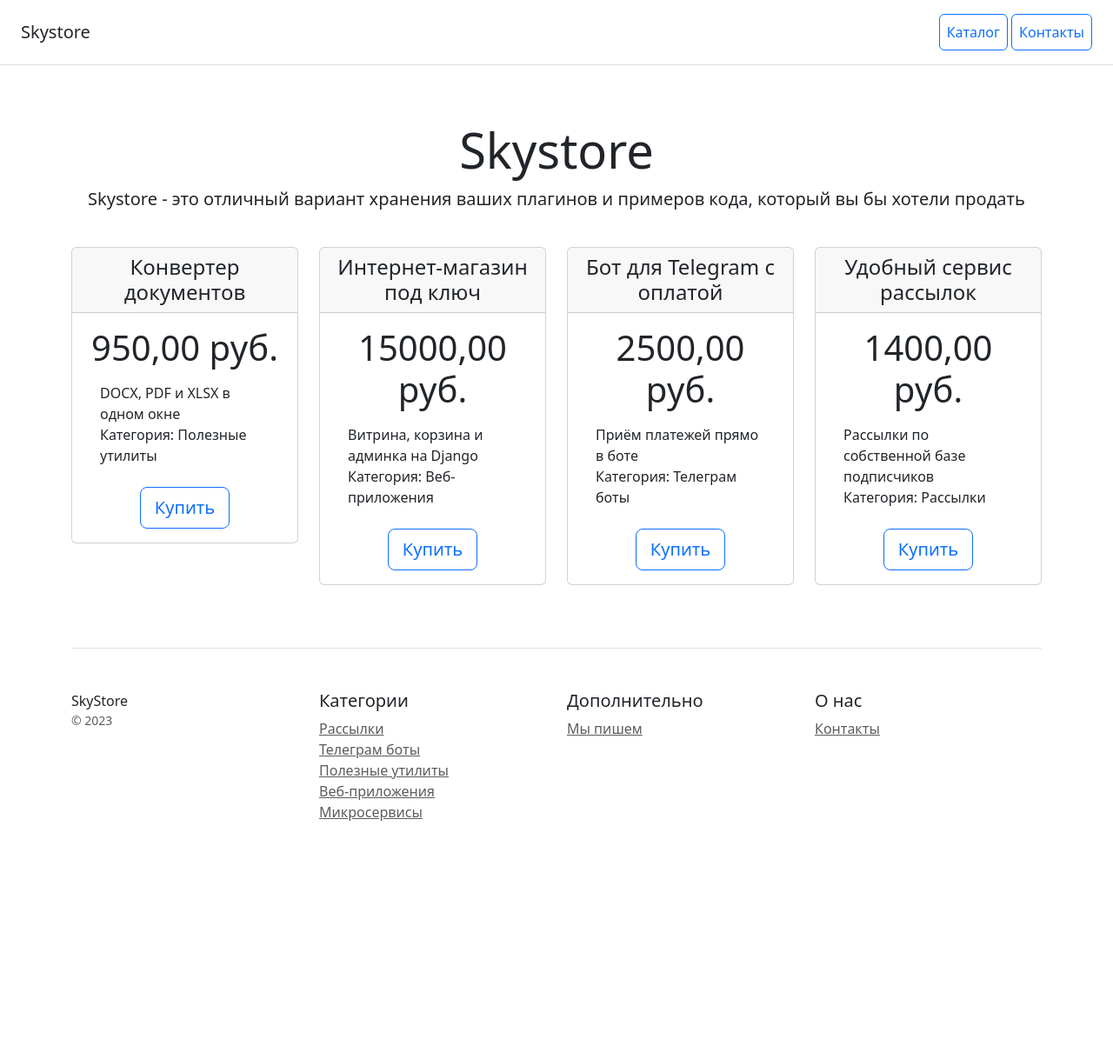
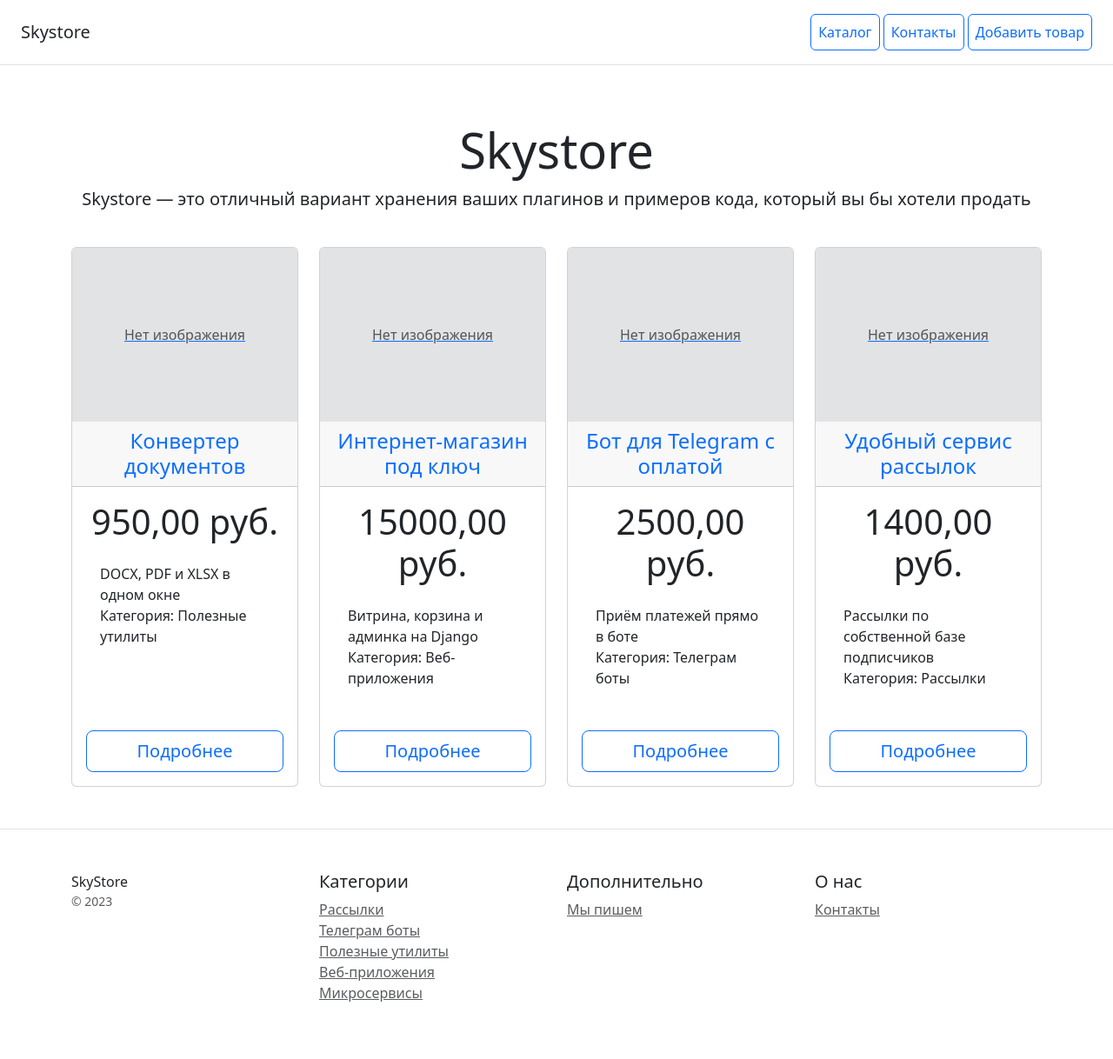
Before and after one commit to AlexandrNihsemes/Online-store, a Django app: page / in a window 1280 px wide. Shown: the whole page at 87% size. Before the commit the page ends 944 px from the top, so only its background shows below. Run offline with Django 5.2, Linux system fonts and the light colour scheme; data comes from the database, SQL or seed files in the repository.

Commit message:
feat: add product detail page, base template and product form

```diff
--- /dev/null
+++ b/catalog/templates/base.html
@@ -0,0 +1,76 @@
+{% load static %}
+<!doctype html>
+<html lang="ru">
+<head>
+    <meta charset="utf-8">
+    <meta name="viewport" content="width=device-width, initial-scale=1">
+    <title>{% block title %}Skystore{% endblock %}</title>
+    <link href="https://cdn.jsdelivr.net/npm/bootstrap@5.3.3/dist/css/bootstrap.min.css" rel="stylesheet">
+    <style>
+        .product-card-img {
+            height: 200px;
+            object-fit: cover;
+        }
+
+        .product-detail-img {
+            max-height: 420px;
+            object-fit: contain;
+        }
+    </style>
+    {% block styles %}{% endblock %}
+</head>
+<body class="d-flex flex-column min-vh-100">
+<header>
+    {% include "menu.html" %}
+</header>
+
+<main class="flex-grow-1">
+    <div class="container">
+        {% if messages %}
+            {% for message in messages %}
+                <div class="alert alert-{{ message.tags|default:'info' }} alert-dismissible fade show" role="alert">
+                    {{ message }}
+                    <button type="button" class="btn-close" data-bs-dismiss="alert" aria-label="Закрыть"></button>
+                </div>
+            {% endfor %}
+        {% endif %}
+    </div>
+    {% block content %}{% endblock %}
+</main>
+
+<footer class="pt-4 my-md-5 pt-md-5 border-top">
+    <div class="container">
+        <div class="row">
+            <div class="col-12 col-md">
+                SkyStore
+                <small class="d-block mb-3 text-muted">&copy; 2023</small>
+            </div>
+            <div class="col-6 col-md">
+                <h5>Категории</h5>
+                <ul class="list-unstyled text-small">
+                    <li><a class="text-muted" href="#">Рассылки</a></li>
+                    <li><a class="text-muted" href="#">Телеграм боты</a></li>
+                    <li><a class="text-muted" href="#">Полезные утилиты</a></li>
+                    <li><a class="text-muted" href="#">Веб-приложения</a></li>
+                    <li><a class="text-muted" href="#">Микросервисы</a></li>
+                </ul>
+            </div>
+            <div class="col-6 col-md">
+                <h5>Дополнительно</h5>
+                <ul class="list-unstyled text-small">
+                    <li><a class="text-muted" href="#">Мы пишем</a></li>
+                </ul>
+            </div>
+            <div class="col-6 col-md">
+                <h5>О нас</h5>
+                <ul class="list-unstyled text-small">
+                    <li><a class="text-muted" href="{% url 'contacts' %}">Контакты</a></li>
+                </ul>
+            </div>
+        </div>
+    </div>
+</footer>
+
+<script src="https://cdn.jsdelivr.net/npm/bootstrap@5.3.3/dist/js/bootstrap.bundle.min.js"></script>
+</body>
+</html>
--- a/catalog/templates/home.html
+++ b/catalog/templates/home.html
@@ -1,83 +1,83 @@
-<!doctype html>
-<html lang="ru">
-<head>
-    <meta charset="utf-8">
-    <meta name="viewport" content="width=device-width, initial-scale=1">
-    <title>Skystore</title>
-    <link href="https://cdn.jsdelivr.net/npm/bootstrap@5.3.3/dist/css/bootstrap.min.css" rel="stylesheet">
-</head>
-<body>
-<div class="d-flex flex-column flex-md-row align-items-center p-3 px-md-4 mb-3 bg-white border-bottom box-shadow">
-    <h5 class="my-0 me-md-auto font-weight-normal">Skystore</h5>
-    <nav class="ms-5">
-        <a class="p-2 btn btn-outline-primary" href="/">Каталог</a>
-        <a class="p-2 btn btn-outline-primary" href="/contacts/">Контакты</a>
-    </nav>
-</div>
+{% extends "base.html" %}
 
+{% block title %}Skystore — каталог{% endblock %}
+
+{% block content %}
 <div class="pricing-header px-3 py-3 pt-md-5 pb-md-4 mx-auto text-center">
     <h1 class="display-4">Skystore</h1>
-    <p class="lead">Skystore - это отличный вариант хранения ваших плагинов и примеров кода, который вы бы хотели
+    <p class="lead">Skystore — это отличный вариант хранения ваших плагинов и примеров кода, который вы бы хотели
         продать</p>
 </div>
 
 <div class="container">
     <div class="row text-center">
         {% for product in products %}
-        <div class="col-3">
-            <div class="card mb-4 box-shadow">
+        <div class="col-12 col-sm-6 col-lg-3">
+            <div class="card mb-4 box-shadow h-100">
+                <a href="{% url 'product_detail' product.pk %}">
+                    {% if product.image %}
+                        <img src="{{ product.image.url }}" class="card-img-top product-card-img" alt="{{ product.name }}">
+                    {% else %}
+                        <div class="card-img-top product-card-img bg-secondary-subtle d-flex align-items-center justify-content-center text-muted">
+                            Нет изображения
+                        </div>
+                    {% endif %}
+                </a>
                 <div class="card-header">
-                    <h4 class="my-0 font-weight-normal">{{ product.name }}</h4>
+                    <h4 class="my-0 font-weight-normal">
+                        <a class="text-decoration-none" href="{% url 'product_detail' product.pk %}">{{ product.name }}</a>
+                    </h4>
                 </div>
-                <div class="card-body">
+                <div class="card-body d-flex flex-column">
                     <h1 class="card-title pricing-card-title">{{ product.price }} руб.</h1>
                     <ul class="list-unstyled mt-3 mb-4 text-start m-3">
-                        <li>{{ product.description|truncatechars:80 }}</li>
+                        <li>{{ product.description|truncatechars:100 }}</li>
                         <li>Категория: {{ product.category.name }}</li>
                     </ul>
-                    <button type="button" class="btn btn-lg btn-block btn-outline-primary">Купить</button>
+                    <a href="{% url 'product_detail' product.pk %}" class="btn btn-lg btn-block btn-outline-primary mt-auto">
+                        Подробнее
+                    </a>
                 </div>
             </div>
         </div>
         {% empty %}
         <div class="col-12">
-            <p class="lead">Пока нет ни одного продукта. Запустите команду <code>python manage.py load_test_data</code>.</p>
+            <p class="lead">Пока нет ни одного продукта. Добавьте его на странице
+                <a href="{% url 'product_add' %}">«Добавить товар»</a>.</p>
         </div>
         {% endfor %}
     </div>
 
-    <footer class="pt-4 my-md-5 pt-md-5 border-top">
-        <div class="row">
-            <div class="col-12 col-md">
-                SkyStore
-                <small class="d-block mb-3 text-muted">&copy; 2023</small>
-            </div>
-            <div class="col-6 col-md">
-                <h5>Категории</h5>
-                <ul class="list-unstyled text-small">
-                    <li><a class="text-muted" href="#">Рассылки</a></li>
-                    <li><a class="text-muted" href="#">Телеграм боты</a></li>
-                    <li><a class="text-muted" href="#">Полезные утилиты</a></li>
-                    <li><a class="text-muted" href="#">Веб-приложения</a></li>
-                    <li><a class="text-muted" href="#">Микросервисы</a></li>
-                </ul>
-            </div>
-            <div class="col-6 col-md">
-                <h5>Дополнительно</h5>
-                <ul class="list-unstyled text-small">
-                    <li><a class="text-muted" href="#">Мы пишем</a></li>
-                </ul>
-            </div>
-            <div class="col-6 col-md">
-                <h5>О нас</h5>
-                <ul class="list-unstyled text-small">
-                    <li><a class="text-muted" href="/contacts/">Контакты</a></li>
-                </ul>
-            </div>
-        </div>
-    </footer>
+    {% if page_obj.paginator.num_pages > 1 %}
+    <nav aria-label="Постраничная навигация по каталогу">
+        <ul class="pagination justify-content-center">
+            {% if page_obj.has_previous %}
+                <li class="page-item">
+                    <a class="page-link" href="?page={{ page_obj.previous_page_number }}">Назад</a>
+                </li>
+            {% else %}
+                <li class="page-item disabled">
+                    <span class="page-link">Назад</span>
+                </li>
+            {% endif %}
+
+            {% for page_number in page_obj.paginator.page_range %}
+                <li class="page-item {% if page_number == page_obj.number %}active{% endif %}">
+                    <a class="page-link" href="?page={{ page_number }}">{{ page_number }}</a>
+                </li>
+            {% endfor %}
+
+            {% if page_obj.has_next %}
+                <li class="page-item">
+                    <a class="page-link" href="?page={{ page_obj.next_page_number }}">Вперёд</a>
+                </li>
+            {% else %}
+                <li class="page-item disabled">
+                    <span class="page-link">Вперёд</span>
+                </li>
+            {% endif %}
+        </ul>
+    </nav>
+    {% endif %}
 </div>
-
-<script src="https://cdn.jsdelivr.net/npm/bootstrap@5.3.3/dist/js/bootstrap.bundle.min.js"></script>
-</body>
-</html>
+{% endblock %}
--- /dev/null
+++ b/catalog/templates/menu.html
@@ -0,0 +1,10 @@
+<div class="d-flex flex-column flex-md-row align-items-center p-3 px-md-4 mb-3 bg-white border-bottom box-shadow">
+    <h5 class="my-0 me-md-auto font-weight-normal">
+        <a class="text-decoration-none text-dark" href="{% url 'home' %}">Skystore</a>
+    </h5>
+    <nav class="ms-5">
+        <a class="p-2 btn btn-outline-primary" href="{% url 'home' %}">Каталог</a>
+        <a class="p-2 btn btn-outline-primary" href="{% url 'contacts' %}">Контакты</a>
+        <a class="p-2 btn btn-outline-primary" href="{% url 'product_add' %}">Добавить товар</a>
+    </nav>
+</div>
--- a/catalog/urls.py
+++ b/catalog/urls.py
@@ -8,4 +8,8 @@ urlpatterns = [
     path("home/", views.home, name="home"),
     # Страница контактов
     path("contacts/", views.contacts, name="contacts"),
+    # Добавление товара (должно быть выше маршрута с <int:pk>)
+    path("products/add/", views.product_add, name="product_add"),
+    # Страница товара
+    path("products/<int:pk>/", views.product_detail, name="product_detail"),
 ]
--- a/catalog/views.py
+++ b/catalog/views.py
@@ -1,20 +1,41 @@
-from django.shortcuts import render
+from django.contrib import messages
+from django.core.paginator import Paginator
+from django.shortcuts import get_object_or_404, redirect, render
 
+from .forms import ProductForm
 from .models import Contact, Product
+
+PRODUCTS_PER_PAGE = 6
 
 
 def home(request):
-    """
-    Контроллер главной страницы.
-    Выводит последние 5 созданных продуктов — в консоль и на страницу.
-    """
-    latest_products = Product.objects.select_related("category")[:5]
+    """Контроллер главной страницы: список товаров с постраничной навигацией."""
+    products = Product.objects.all()
 
-    print("Последние 5 продуктов:")
-    for product in latest_products:
-        print(f"  {product.name} — {product.price} руб. ({product.category.name})")
+    paginator = Paginator(products, PRODUCTS_PER_PAGE)
+    page_obj = paginator.get_page(request.GET.get("page"))
 
-    return render(request, "home.html", {"products": latest_products})
+    return render(request, "home.html", {"products": page_obj, "page_obj": page_obj})
+
+
+def product_detail(request, pk):
+    """Контроллер страницы товара: получает pk, извлекает объект через ORM."""
+    product = get_object_or_404(Product, pk=pk)
+    return render(request, "product_detail.html", {"product": product})
+
+
+def product_add(request):
+    """Контроллер добавления товара: валидирует форму и сохраняет объект в БД."""
+    if request.method == "POST":
+        form = ProductForm(request.POST, request.FILES)
+        if form.is_valid():
+            product = form.save()
+            messages.success(request, f"Товар «{product.name}» успешно добавлен.")
+            return redirect("product_detail", pk=product.pk)
+    else:
+        form = ProductForm()
+
+    return render(request, "product_form.html", {"form": form})
 
 
 def contacts(request):
@@ -33,7 +54,7 @@ def contacts(request):
         return render(
             request,
             "contacts.html",
-            {"success": True, "name": name, "contact": contact},
+            {"success": True, "name": name, "contact": contact, "phone": phone, "message": message},
         )
 
     return render(request, "contacts.html", {"contact": contact})
```
Also changed, not shown: catalog/forms.py (added, +54 -0 lines), catalog/templates/contacts.html (+5 -51 lines), catalog/templates/product_detail.html (added, +43 -0 lines), catalog/templates/product_form.html (added, +45 -0 lines).
